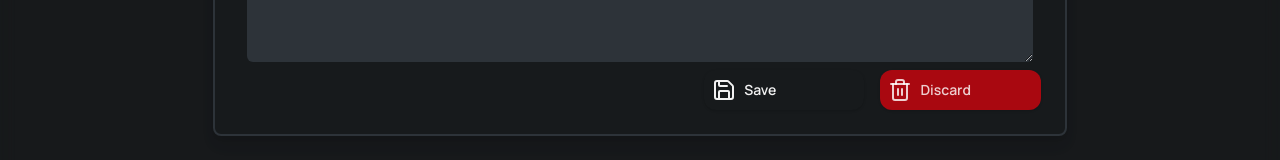
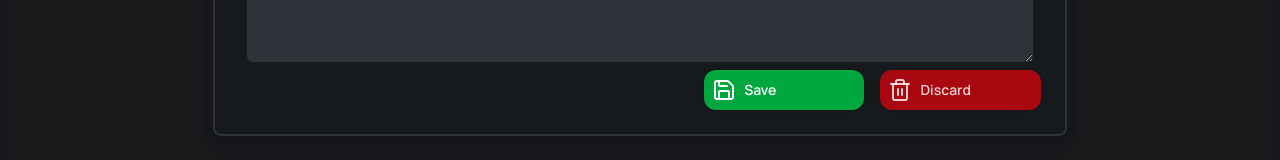
Before and after one commit to thawancomt/study-site, a React (Vite) app: page /my-notes in a window 1280 px wide. Both pictures are taken after a click on the button 1244 px from the left and 764 px from the top of the page. Shown: the part 498-658 px from the top of the page. Built offline with nearby package versions, Linux system fonts and the light colour scheme; no server answers.

Commit message:
feat: Introduce reusable Button component and refactor existing button implementations

```diff
--- /dev/null
+++ b/src/components/ui/buttons/Button.tsx
@@ -0,0 +1,75 @@
+// components/ui/Button.tsx
+
+import { AnimatePresence, motion } from "framer-motion";
+import { Sparkles } from "lucide-react";
+import React, { type ReactNode, useState } from "react";
+
+// Define the common props for our base button
+interface ButtonProps {
+	children: ReactNode; // This will hold the content of the button (icon, text, etc.)
+	onClick: () => void;
+	type?: "button" | "submit" | "reset"; // Standard HTML button types
+	className?: string;
+	disabled?: boolean;
+	whileHover?: object;
+	whileTap?: object;
+	transition?: object;
+	icon?: ReactNode;
+	onMouseEnter?: () => void;
+	onMouseLeave?: () => void;
+}
+
+export const Button = ({
+	children,
+	onClick,
+	type = "button",
+	className = "",
+	disabled = false,
+	whileHover = { scale: 1.02 }, // Default hover scale
+	whileTap, // No default for whileTap as it's often specific
+	transition = {}, // Default empty transition
+	icon,
+	onMouseEnter,
+	onMouseLeave,
+}: ButtonProps) => {
+	return (
+		<motion.button
+			type={type}
+			onClick={onClick}
+			whileHover={whileHover}
+			whileTap={whileTap}
+			disabled={disabled}
+			transition={transition}
+			className={className}
+			onMouseEnter={onMouseEnter}
+			onMouseLeave={onMouseLeave}
+		>
+			<AnimatePresence mode="wait">
+				<motion.div
+					initial={{
+						rotate: 30,
+						y: 4,
+					}}
+					animate={{
+						rotate: 0,
+						y: 0,
+					}}
+					exit={{
+						rotate: 60,
+						y: 4,
+					}}
+					transition={{
+						type: "spring",
+						duration: 0.5,
+					}}
+					whileHover={{
+						rotate: 15,
+					}}
+				>
+					{icon ?? <Sparkles />}
+				</motion.div>
+			</AnimatePresence>
+			{children}
+		</motion.button>
+	);
+};
--- a/src/components/ui/buttons/NoTitleHoverButton.tsx
+++ b/src/components/ui/buttons/NoTitleHoverButton.tsx
@@ -1,27 +1,19 @@
-import { AnimatePresence, motion, scale } from "framer-motion";
-import { CircleAlertIcon, CirclePlus, Sparkles } from "lucide-react";
-import React, { type ReactNode, useEffect, useState } from "react";
+// components/NoTitleHoverButton.tsx
+import { AnimatePresence, motion } from "framer-motion"; // motion is still needed for motion.span
+import { CirclePlus } from "lucide-react";
+import React, { type ReactNode, useState } from "react";
 import { useNoteContext } from "../../../contextProcessors/NotesServiceContext";
-
-interface SaveNoteButtonProps {
-	title: string;
-	callBack: () => void;
-	type: "success" | "alert" | "info";
-	icon?: ReactNode & { type: { name: string } };
-}
-
-const baseButtonStyles =
-	"rounded-xl p-2 text-sm font-semibold shadow-sm transition-all duration-500 ease-in-out  flex items-center gap-2 overflow-hidden group shadow-xs shadow-white ";
-const buttonTypeStyles: Record<SaveNoteButtonProps["type"], string> = {
-	success: "bg-primary text-primary-foreground hover:bg-primary/90",
-	alert: "bg-destructive/70 text-white/80 hover:bg-destructive/80",
-	info: "bg-secondary text-secondary-foreground hover:bg-secondary/90",
-};
+import { Button } from "./Button";
+import {
+	baseButtonStyles,
+	buttonTypeStyles,
+	type SaveNoteButtonProps, // Still useful for defining the 'type'
+} from "./SaveNoteButton"; // Import from the same location
 
 export default function NoTitleHoverButton({
 	title,
 	callBack,
-	type,
+	type, // We'll still receive the initial type, but override on hover
 	icon,
 }: SaveNoteButtonProps) {
 	const [showText, setShowText] = useState(false);
@@ -29,62 +21,46 @@ export default function NoTitleHoverButton({
 
 	const combinedClasses = `${baseButtonStyles} ${buttonTypeStyles[styleType]}`;
 
-	let showTimeOut;
+	// Use useRef for timeouts to prevent issues with stale closures
+	// Or, better yet, use a state variable for the timeout ID
+	const [showTimeoutId, setShowTimeoutId] = useState<NodeJS.Timeout | null>(
+		null,
+	);
 
-    const {showCreateModal} = useNoteContext()
+	const { showCreateModal } = useNoteContext();
 
 	return (
-		<motion.button
-			type="button"
+		<Button
 			onClick={callBack}
+			className={combinedClasses}
 			whileHover={{
 				scale: 1.1,
 			}}
-            whileTap={{
-                scale: 0.8,
-                transition: {
-                    duration: 0.3,
-                    type: "spring"
-                }
-            }}
-
+			whileTap={{
+				scale: 0.8,
+				transition: {
+					duration: 0.3,
+					type: "spring",
+				},
+			}}
 			onMouseEnter={() => {
-				clearTimeout(showTimeOut);
+				if (showTimeoutId) clearTimeout(showTimeoutId);
 				setShowText(true);
-				setStyleType("info");
+				setStyleType("create");
 			}}
 			onMouseLeave={() => {
-				showTimeOut = setTimeout(() => {
+				const id = setTimeout(() => {
 					setShowText(false);
 					setStyleType("success");
 				}, 1000);
+				setShowTimeoutId(id);
 			}}
-			className={combinedClasses}
+			icon={
+				icon ?? (
+					<CirclePlus className="group-hover:rotate-45 transition-all duration-300 group-hover:scale-105" />
+				)
+			}
 		>
-			<AnimatePresence mode="wait">
-				<motion.div
-					initial={{
-						rotate: 30,
-						y: 4,
-					}}
-					animate={{
-						rotate: 0,
-						y: 0,
-					}}
-					exit={{
-						rotate: 60,
-						y: 4,
-					}}
-					transition={{
-						type: "spring",
-						duration: 0.5,
-					}}
-				>
-					{icon ?? (
-						<CirclePlus className="group-hover:rotate-45 transition-all duration-300 group-hover:scale-105" />
-					)}
-				</motion.div>
-			</AnimatePresence>
 			<AnimatePresence mode="wait">
 				{(showText || showCreateModal) && (
 					<motion.span
@@ -105,9 +81,9 @@ export default function NoTitleHoverButton({
 							},
 						}}
 						exit={{
-							opacity: 1,
+							opacity: 1, // Keep opacity at 1 during exit for a smoother disappear
 							width: 0,
-							display: "none",
+							display: "none", // Remove from layout after animation
 							transition: {
 								duration: 0.1,
 							},
@@ -117,6 +93,6 @@ export default function NoTitleHoverButton({
 					</motion.span>
 				)}
 			</AnimatePresence>
-		</motion.button>
+		</Button>
 	);
 }
--- a/src/components/ui/buttons/SaveNoteButton.tsx
+++ b/src/components/ui/buttons/SaveNoteButton.tsx
@@ -1,20 +1,27 @@
-import { AnimatePresence, motion, scale } from "framer-motion";
-import { Sparkles } from "lucide-react";
-import React, { type ReactNode, useEffect, useState } from "react";
+// components/SaveNoteButton.tsx
 
-interface SaveNoteButtonProps {
+import { motion } from "framer-motion"; // motion is still needed for motion.span
+import { Sparkles } from "lucide-react"; // Sparkles if it's the default icon
+import React, { type ReactNode, useState } from "react";
+import { Button } from "./Button";
+
+// Existing interface, now we use it for SaveNoteButton's specific props
+export type SaveNoteButtonProps = {
 	title: string;
 	callBack: () => void;
-	type: "success" | "alert" | "info";
-	icon?: ReactNode & { type: { name: string } };
-}
+	type: "success" | "alert" | "info" | "disabled" | "create";
+	icon?: ReactNode & { type: { name: string } }; // Keep this specific type if needed for validation
+};
 
-const baseButtonStyles =
-	"rounded-xl p-2 text-sm font-semibold shadow-sm transition-all duration-200 ease-in-out transform  flex basis-[20%] shrink-1  ";
-const buttonTypeStyles: Record<SaveNoteButtonProps["type"], string> = {
+export const baseButtonStyles =
+	"rounded-xl p-2 text-sm font-semibold shadow-sm transition-all duration-200 ease-in-out transform flex basis-[20%] shrink-1 disabled:cursor-not-allowed flex items-center gap-2 overflow-hidden";
+
+export const buttonTypeStyles: Record<SaveNoteButtonProps["type"], string> = {
 	success: "bg-primary text-primary-foreground hover:bg-primary/90",
 	alert: "bg-destructive/70 text-white/80 hover:bg-destructive/80",
 	info: "bg-secondary text-secondary-foreground hover:bg-secondary/90",
+	disabled: "bg-secondary/30 text-secondary-foreground hover:bg-secondary/50",
+	create: "bg-green-600 text-white hover:bg-green-700",
 };
 
 export default function SaveNoteButton({
@@ -26,49 +33,24 @@ export default function SaveNoteButton({
 	const combinedClasses = `${baseButtonStyles} ${buttonTypeStyles[type]}`;
 	const [animate, setAnimate] = useState(0);
 
-
 	return (
-		<motion.button
-			type="button"
+		<Button
 			onClick={callBack}
-			whileHover={{
-				scale: 1.02,
-			}}
-			transition={{}}
-			className={combinedClasses + "flex items-center gap-2"}
+			className={combinedClasses}
+			disabled={type === "disabled"}
+			whileHover={{ scale: 1.02 }}
+			icon={icon ?? <Sparkles />}
 		>
-			<AnimatePresence mode="wait">
-				<motion.div
-					key={animate}
-					initial={{
-						rotate: 30,
-						y: 4,
-					}}
-					animate={{
-						rotate: 0,
-						y: 0,
-					}}
-					exit={{
-						rotate: 60,
-						y: 4,
-					}}
-					transition={{
-						type: "spring",
-						duration: 0.5,
-					}}
-				>
-					{icon ?? <Sparkles />}
-				</motion.div>
-			</AnimatePresence>
 			<motion.span
 				initial={{
 					opacity: 0,
-
 				}}
 				animate={{
-					opacity: 1
+					opacity: 1,
 				}}
-			>{title}</motion.span>
-		</motion.button>
+			>
+				{title}
+			</motion.span>
+		</Button>
 	);
 }
--- a/src/components/ui/inputs/NotesSearchInput.tsx
+++ b/src/components/ui/inputs/NotesSearchInput.tsx
@@ -3,21 +3,27 @@ import type { Dispatch, SetStateAction } from "react";
 
 interface NotesSearchInputProps {
 	onTyping: Dispatch<SetStateAction<string>>;
+	icon?: React.ReactNode;
+	className : string
 }
-export default function NotesSearchInput({ onTyping }: NotesSearchInputProps) {
+export default function NotesSearchInput({
+	onTyping,
+	icon,
+	className
+}: NotesSearchInputProps) {
 	return (
-		<div className="relative w-full group">
+		<div className="relative w-full group ">
 			<input
 				type="text"
 				className={
-					"w-96 focus:w-full border transition-all duration-500  rounded-lg p-2 text-accent placeholder:text-accent/40 focus:outline-none border-muted-foreground pl-16 "
+					className + " w-96 focus:w-full border transition-all duration-500  rounded-lg p-2 text-accent  focus:outline-none border-muted-foreground pl-16 "
 				}
 				placeholder="Search your notes"
 				onChange={(e) => {
 					onTyping(e.target.value);
 				}}
 			/>
-            <Search className="absolute left-3 top-1/2 -translate-y-1/2 text-accent group-hover:rotate-12 transition-all duration-500 group-hover:scale-105   group-hover:w-10"/>
+			<div className="absolute left-3 top-1/2 -translate-y-1/2 group-hover:rotate-12 transition-all duration-500 group-hover:scale-105  group-hover:w-10 text-accent">{icon ?? <Search />}</div>
 		</div>
 	);
 }
```
